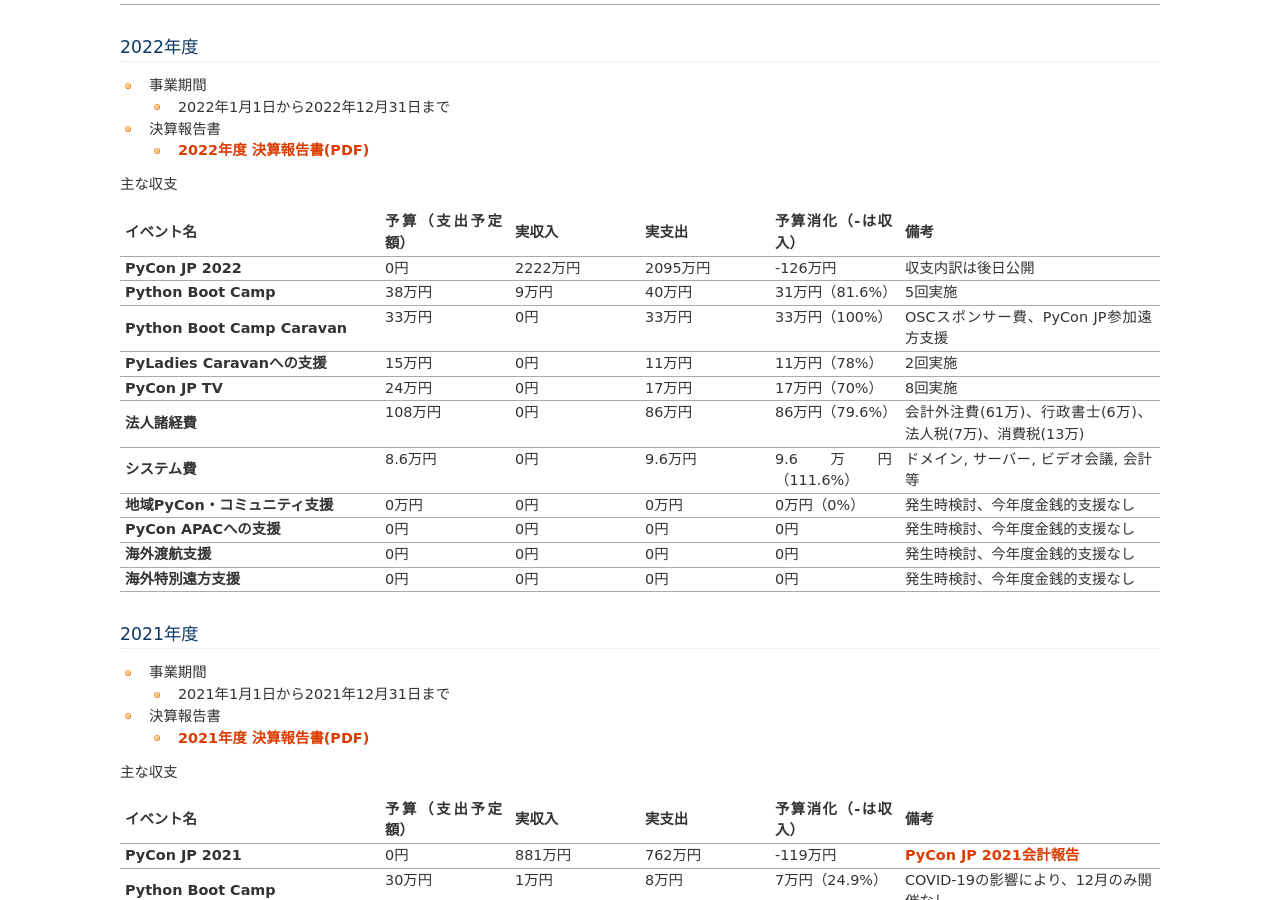
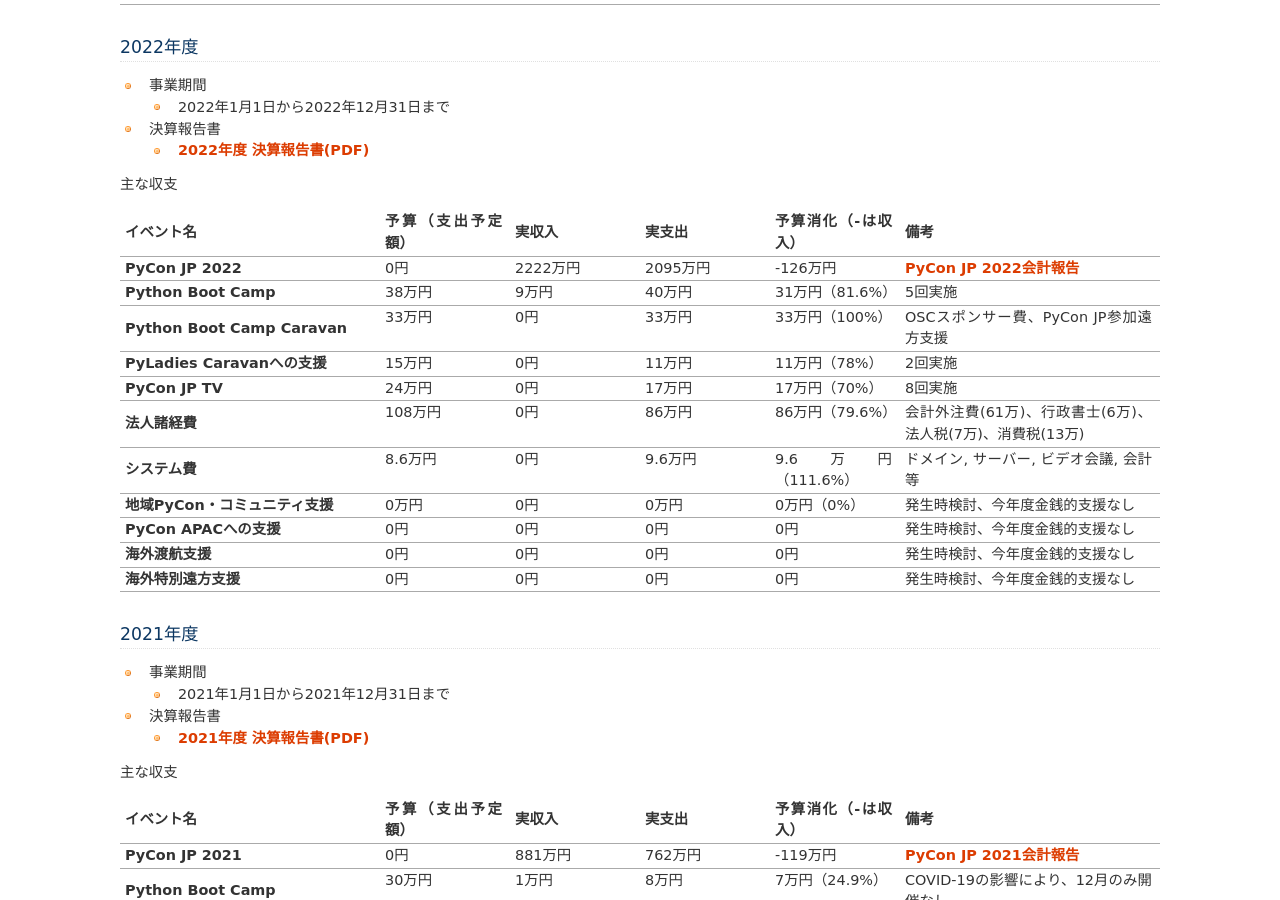
Before and after one commit to pyconjp/www.pycon.jp, a Sphinx documentation site: the page built from source/annualreport/index.rst, in a window 1280 px wide and 900 px high, scrolled down 872 px. Built offline with Sphinx 7.4.7, drawn with Linux system fonts in a browser that asks for light colours.

Commit message:
PyCon JP 2022会計報告 リンク追加

```diff
--- a/source/annualreport/index.rst
+++ b/source/annualreport/index.rst
@@ -154,7 +154,7 @@
      - 2222万円
      - 2095万円
      - -126万円
-     - 収支内訳は後日公開
+     - `PyCon JP 2022会計報告 <https://pyconjp.blogspot.com/2023/03/pyconjp2022accountingreport.html>`_
 
    - - Python Boot Camp
      - 38万円
```
